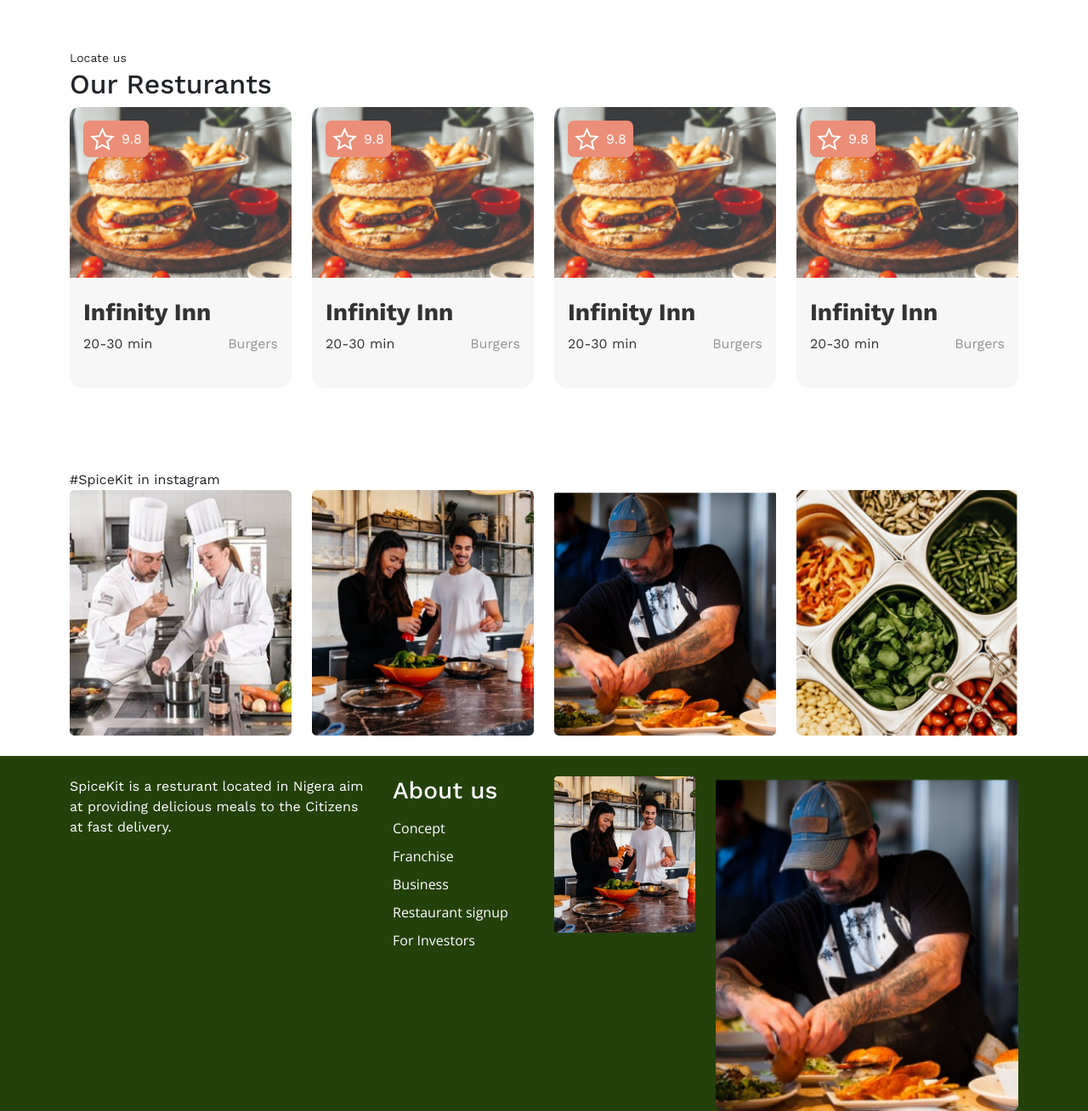
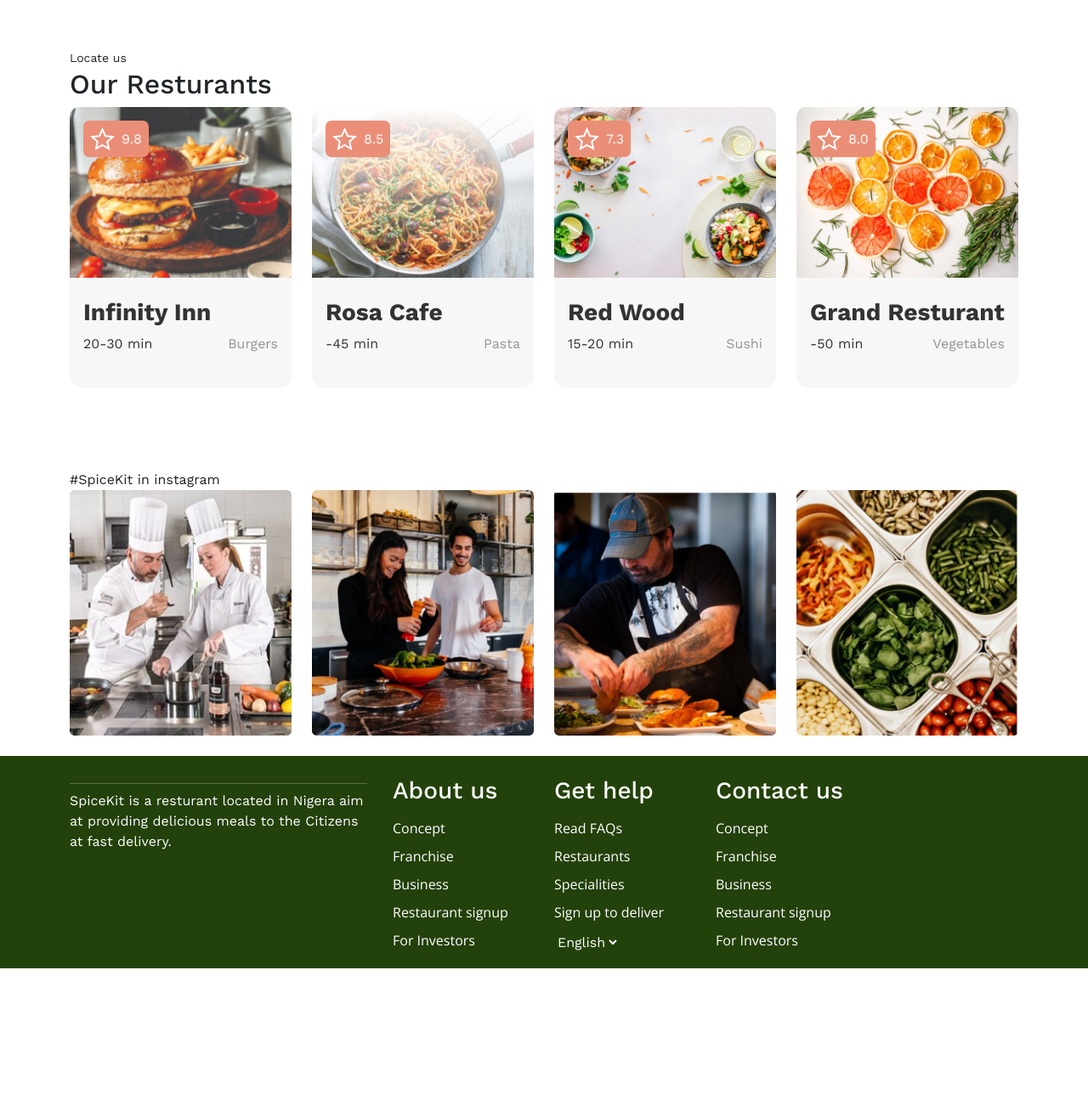
Before and after one commit to veedahv/SpiceKit, a plain HTML site: page index.html in a window 1280 px wide. Shown: the part 1220-2528 px from the top of the page at 85% size. After the commit the page ends 2360 px from the top, so only its background shows below. Drawn offline with nearby package versions, Linux system fonts and the light colour scheme.

Commit message:
new commit

```diff
--- a/css/styles.css
+++ b/css/styles.css
@@ -46,6 +46,10 @@ a {
 
 .home-title {
     font-weight: 700;
+    /* font-size: 3.5rem; */
+    font-size: calc(1.75rem + 2vw);
+    max-width: 450px;
+    opacity: .9;
 }
 
 .plate-img {
@@ -120,3 +124,13 @@ a {
 .footer {
     background: var(--primary-color);
 }
+
+.footer-intro {
+    max-width: 350px;
+}
+
+@media (min-width: 1200px){
+    .home-title {
+        font-size: 3.4rem;
+    }
+}
--- a/index.html
+++ b/index.html
@@ -6,7 +6,7 @@
   <meta name="viewport" content="width=device-width, initial-scale=1.0">
   <link href="https://cdn.jsdelivr.net/npm/bootstrap@5.0.0-beta2/dist/css/bootstrap.min.css" rel="stylesheet">
   <link rel="stylesheet" href="./css/styles.css">
-  <title>Document</title>
+  <title>SpiceKit</title>
 </head>
 
 <body>
@@ -66,7 +66,7 @@
   <main class="main">
     <section class="landing-section pt-5 position-relative">
       <div class="container d-flex align-items-center h-100 pt-4">
-        <div class="card bg-transparent text-white border-0 mb-3">
+        <div class="card bg-transparent w-100 text-white border-0 mb-3">
           <div class="row align-items-center g-2">
             <div class="col-md-6">
               <div class="card-body p-0">
@@ -210,54 +210,54 @@
           </div>
           <div class="col-lg-3 col-md-6">
             <div class="resturants-card card border-0 position-relative">
-              <img src="./images/Rectangle.jpg" class="card-img-top" alt="...">
+              <img src="./images/Rectangle (1).jpg" class="card-img-top" alt="...">
               <div class="p-3 position-absolute top-0 start-0">
                 <span class="rating-box p-2 d-flex w-auto align-items-center justify-content-center text-white">
                   <img src="./images/star.png" alt="star rating" class="star">
-                  <p class="mb-0 ms-2">9.8</p>
+                  <p class="mb-0 ms-2">8.5</p>
                 </span>
               </div>
               <div class="card-body py-4 px-3">
-                <h3 class="resturants-name">Infinity Inn</h3>
+                <h3 class="resturants-name">Rosa Cafe</h3>
                 <div class="card-txt d-flex align-items-center justify-content-between">
-                  <p class="cook-time pb-0">20-30 min</p>
-                  <p class="meal-name pb-0">Burgers</p>
+                  <p class="cook-time pb-0">-45 min</p>
+                  <p class="meal-name pb-0">Pasta</p>
                 </div>
               </div>
             </div>
           </div>
           <div class="col-lg-3 col-md-6">
             <div class="resturants-card card border-0 position-relative">
-              <img src="./images/Rectangle.jpg" class="card-img-top" alt="...">
+              <img src="./images/Rectangle (2).jpg" class="card-img-top" alt="...">
               <div class="p-3 position-absolute top-0 start-0">
                 <span class="rating-box p-2 d-flex w-auto align-items-center justify-content-center text-white">
                   <img src="./images/star.png" alt="star rating" class="star">
-                  <p class="mb-0 ms-2">9.8</p>
+                  <p class="mb-0 ms-2">7.3</p>
                 </span>
               </div>
               <div class="card-body py-4 px-3">
-                <h3 class="resturants-name">Infinity Inn</h3>
+                <h3 class="resturants-name">Red Wood</h3>
                 <div class="card-txt d-flex align-items-center justify-content-between">
-                  <p class="cook-time pb-0">20-30 min</p>
-                  <p class="meal-name pb-0">Burgers</p>
+                  <p class="cook-time pb-0">15-20 min</p>
+                  <p class="meal-name pb-0">Sushi</p>
                 </div>
               </div>
             </div>
           </div>
           <div class="col-lg-3 col-md-6">
             <div class="resturants-card card border-0 position-relative">
-              <img src="./images/Rectangle.jpg" class="card-img-top" alt="...">
+              <img src="./images/Rectangle (3).jpg" class="card-img-top" alt="...">
               <div class="p-3 position-absolute top-0 start-0">
                 <span class="rating-box p-2 d-flex w-auto align-items-center justify-content-center text-white">
                   <img src="./images/star.png" alt="star rating" class="star">
-                  <p class="mb-0 ms-2">9.8</p>
+                  <p class="mb-0 ms-2">8.0</p>
                 </span>
               </div>
               <div class="card-body py-4 px-3">
-                <h3 class="resturants-name">Infinity Inn</h3>
+                <h3 class="resturants-name">Grand Resturant</h3>
                 <div class="card-txt d-flex align-items-center justify-content-between">
-                  <p class="cook-time pb-0">20-30 min</p>
-                  <p class="meal-name pb-0">Burgers</p>
+                  <p class="cook-time pb-0">-50 min</p>
+                  <p class="meal-name pb-0">Vegetables</p>
                 </div>
               </div>
             </div>
@@ -293,14 +293,18 @@
   <footer class="footer text-white">
     <div class="container">
       <div class="row g-4">
-                        <div class="col-lg-4 col-md-6">
+        <div class="col-lg-4">
+          <div class="footer-intro">
+            <hr class="my-2">
             <p class="footer-about-txt">
-                            SpiceKit is a resturant located in Nigera aim at providing delicious meals to the Citizens at fast delivery.
+              SpiceKit is a resturant located in Nigera aim at providing delicious meals to the Citizens at fast
+              delivery.
             </p>
           </div>
-                        <div class="col-lg-8 col-md-6">
+        </div>
+        <div class="col-lg-8">
           <div class="row g-4">
-                            <div class="col-lg-3 col-md-6">
+            <div class="col-md-3">
               <h3 class="">About us</h3>
               <ul class="footer-ul mt-3 ps-0">
                 <li class="footer-li my-2">
@@ -320,11 +324,45 @@
                 </li>
               </ul>
             </div>
-                            <div class="col-lg-3 col-md-6">
-                              <img src="./images/Rectangle 11.png" alt="" class="ig-img w-100">
+            <div class="col-md-3">
+              <h3 class="">Get help</h3>
+              <ul class="footer-ul mt-3 ps-0">
+                <li class="footer-li my-2">
+                  <a href="" class="footer-links text-white">Read FAQs</a>
+                </li>
+                <li class="footer-li my-2">
+                  <a href="" class="footer-links text-white">Restaurants</a>
+                </li>
+                <li class="footer-li my-2">
+                  <a href="" class="footer-links text-white">Specialities</a>
+                </li>
+                <li class="footer-li my-2">
+                  <a href="" class="footer-links text-white">Sign up to deliver</a>
+                </li>
+                <select name="lang" id="lang-dropdown" class="bg-transparent my-1 text-white border-0">
+                  <option value="1">English</option>
+                </select>
+              </ul>
             </div>
             <div class="col-lg-6 col-md-6">
-                              <img src="./images/Rectangle 12.png" alt="" class="ig-img w-100">
+              <h3 class="">Contact us</h3>
+              <ul class="footer-ul mt-3 ps-0">
+                <li class="footer-li my-2">
+                  <a href="" class="footer-links text-white">Concept</a>
+                </li>
+                <li class="footer-li my-2">
+                  <a href="" class="footer-links text-white">Franchise</a>
+                </li>
+                <li class="footer-li my-2">
+                  <a href="" class="footer-links text-white">Business</a>
+                </li>
+                <li class="footer-li my-2">
+                  <a href="" class="footer-links text-white">Restaurant signup</a>
+                </li>
+                <li class="footer-li my-2">
+                  <a href="" class="footer-links text-white">For Investors</a>
+                </li>
+              </ul>
             </div>
           </div>
         </div>
```
Lines whose indentation alone changed are shown as unchanged.
